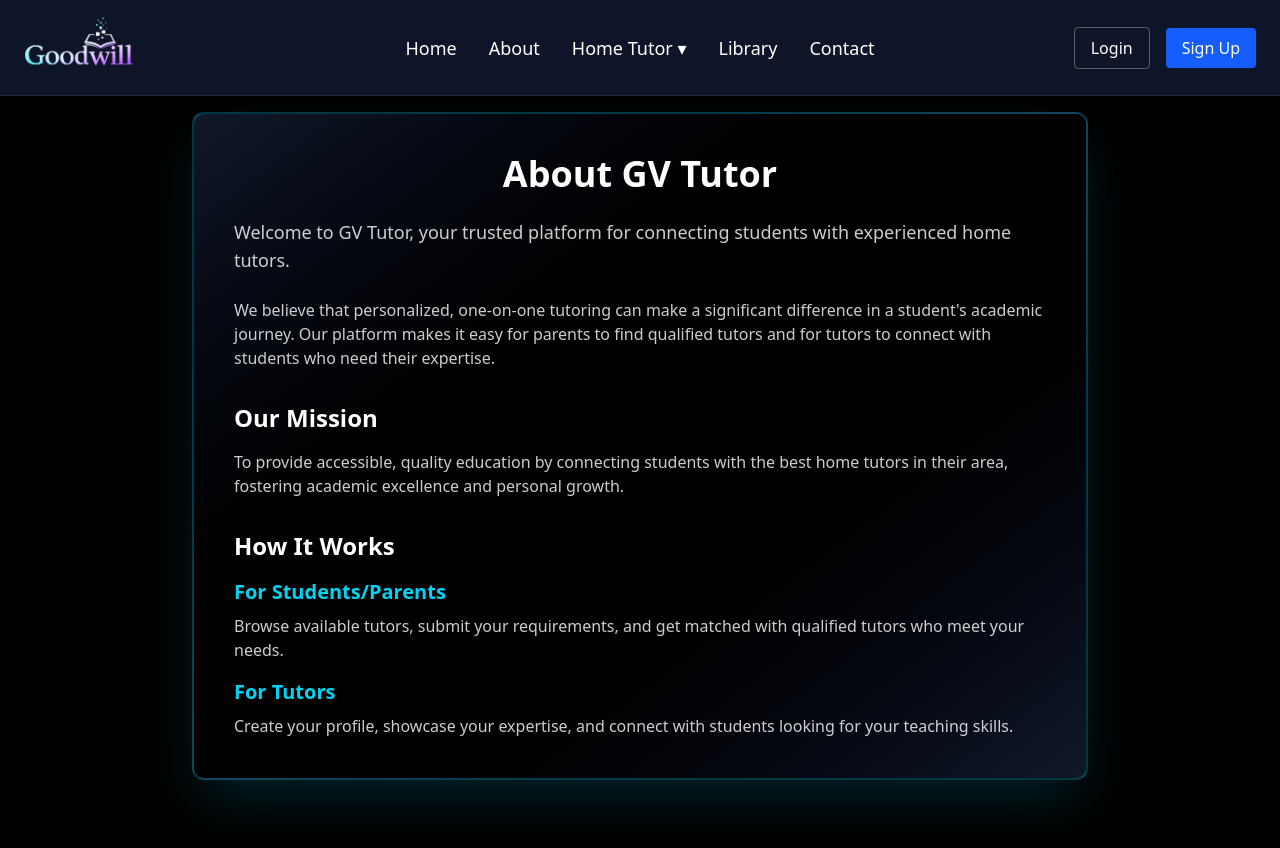
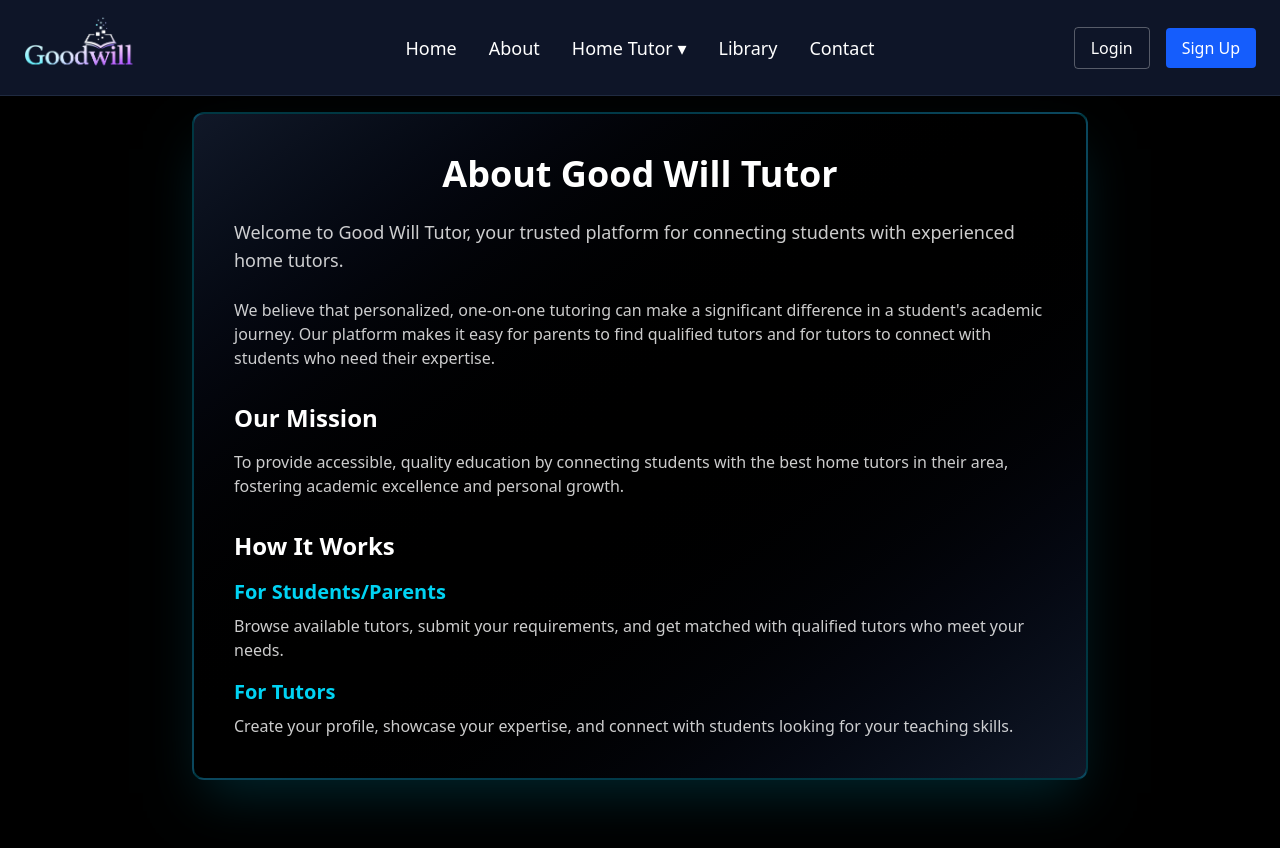
Before and after one commit to shashankdubey00/gv-tutor, a React (Vite) app in the folder frontend/: page /about in a window 1280 px wide. Shown: the top 848 px of the page. Built offline with nearby package versions, Linux system fonts and the light colour scheme; no server answers.

Commit message:
Update GV branding text to Good Will

```diff
--- a/frontend/src/components/Hero.jsx
+++ b/frontend/src/components/Hero.jsx
@@ -138,7 +138,7 @@ const Hero = () => {
       {/* SECTION 2: ABOUT MISSION */}
       <section className="py-24 px-6 max-w-7xl mx-auto">
         <motion.div {...fadeIn} className="text-center mb-16">
-          <h2 className="text-4xl font-bold mb-4">Our GV Ready & Mission</h2>
+          <h2 className="text-4xl font-bold mb-4">Our Good Will Ready & Mission</h2>
           <p className="text-gray-400 max-w-xl mx-auto">Providing quiet spaces for focused reading and connecting the brightest minds through personalized tutoring.</p>
         </motion.div>
 
--- a/frontend/src/components/Navbar.jsx
+++ b/frontend/src/components/Navbar.jsx
@@ -99,7 +99,7 @@ export default function Navbar() {
         <Link to="/" className="flex items-center gap-3 z-10">
           <img
             src="/logo.png"
-            alt="GV Tutor Logo"
+            alt="Good Will Tutor Logo"
             className="h-16 w-auto object-contain hover:scale-105 transition-transform duration-300"
           />
         </Link>
--- a/frontend/src/pages/About.jsx
+++ b/frontend/src/pages/About.jsx
@@ -3,10 +3,10 @@ export default function About() {
     <div className="min-h-screen bg-black pt-28 px-4 pb-20">
       <div className="max-w-4xl mx-auto">
         <div className="bg-gradient-to-br from-gray-900 via-black to-gray-900 border-2 border-cyan-500/30 shadow-2xl shadow-cyan-500/20 p-8 sm:p-10 text-white rounded-xl">
-          <h1 className="text-4xl font-bold text-center mb-6">About GV Tutor</h1>
+          <h1 className="text-4xl font-bold text-center mb-6">About Good Will Tutor</h1>
           <div className="space-y-6 text-white/80">
             <p className="text-lg">
-              Welcome to GV Tutor, your trusted platform for connecting students with experienced home tutors.
+              Welcome to Good Will Tutor, your trusted platform for connecting students with experienced home tutors.
             </p>
             <p>
               We believe that personalized, one-on-one tutoring can make a significant difference in a student's academic journey.
--- a/frontend/src/pages/AdminDashboard.jsx
+++ b/frontend/src/pages/AdminDashboard.jsx
@@ -518,7 +518,7 @@ export default function AdminDashboard() {
           <Link to="/" className="flex items-center gap-3">
             <img
               src="/logo.png"
-              alt="GV Tutor Logo"
+              alt="Good Will Tutor Logo"
               className="h-16 w-auto object-contain hover:scale-105 transition-transform duration-300"
             />
           </Link>
```
